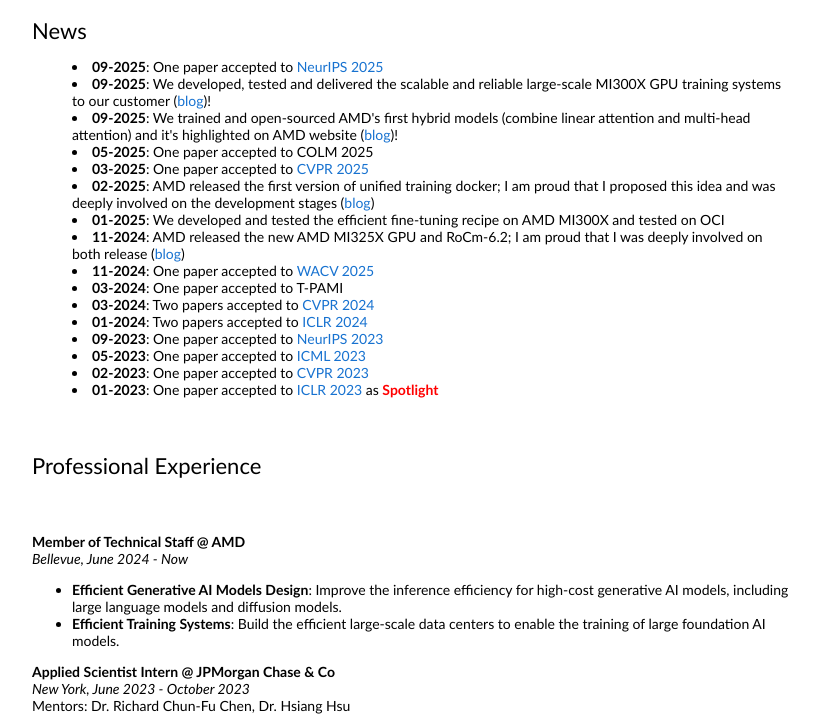
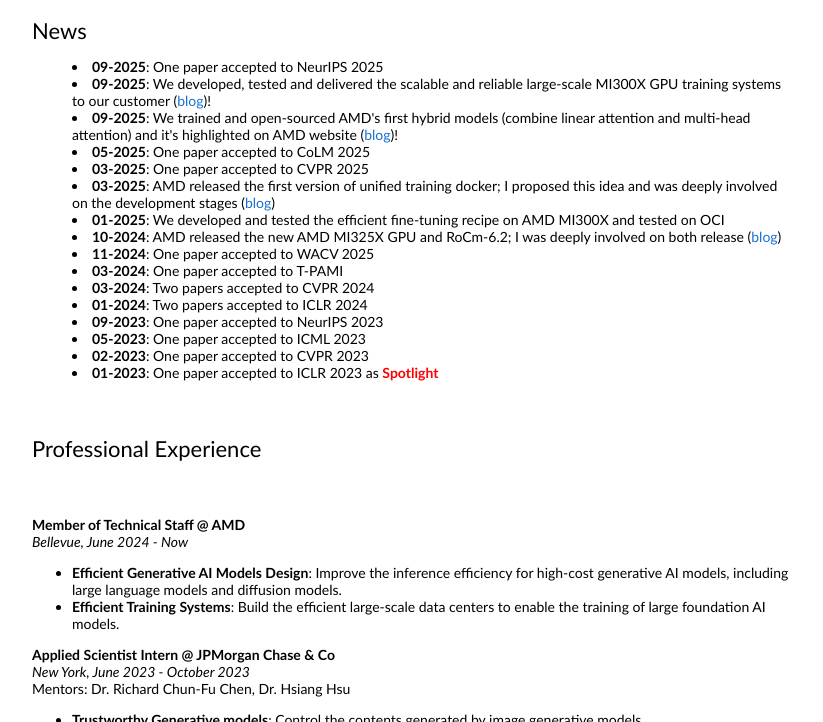
Before and after one commit to LiGuihong/LiGuihong.github.io, a plain HTML site: page index.html in a window 1280 px wide. Shown: the part 378-1100 px from the top of the page, without its empty margins (228-1051 px from the left). Drawn offline with Linux system fonts and the light colour scheme; some icons are missing.

Commit message:
update news

```diff
--- a/index.html
+++ b/index.html
@@ -72,22 +72,22 @@
               <heading>News</heading>
               <p>
                 <ul>
-                  <li style="list-style-position:inside;margin:0;padding:0;text-align:left;"><b>09-2025</b>: One paper accepted to <a href="https://neurips.cc/">NeurIPS 2025</a></li>
+                  <li style="list-style-position:inside;margin:0;padding:0;text-align:left;"><b>09-2025</b>: One paper accepted to NeurIPS 2025</li>
                   <li style="list-style-position:inside;margin:0;padding:0;text-align:left;"><b>09-2025</b>: We developed, tested and delivered the scalable and reliable large-scale MI300X GPU training systems to our customer (<a href="https://www.amd.com/en/newsroom/press-releases/2025-9-24-amd-and-cohere-expand-global-ai-collaboration-to-p.html" target="_blank">blog</a>)!</li>
                   <li style="list-style-position:inside;margin:0;padding:0;text-align:left;"><b>09-2025</b>: We trained and open-sourced AMD's first hybrid models (combine linear attention and multi-head attention) and it's highlighted on AMD website (<a href="https://rocm.blogs.amd.com/artificial-intelligence/hybrid-models,-mla,/README.html" target="_blank">blog</a>)!</li>
-                  <li style="list-style-position:inside;margin:0;padding:0;text-align:left;"><b>05-2025</b>: One paper accepted to COLM 2025</li>
-                  <li style="list-style-position:inside;margin:0;padding:0;text-align:left;"><b>03-2025</b>: One paper accepted to <a href="https://cvpr.thecvf.com/">CVPR 2025</a></li>
-                  <li style="list-style-position:inside;margin:0;padding:0;text-align:left;"><b>02-2025</b>: AMD released the first version of unified training docker; I am proud that I proposed this idea and was deeply involved on the development stages (<a href="https://rocm.blogs.amd.com/software-tools-optimization/amd-optimized-rocm-docker-for-distributed-training/README.html" target="_blank">blog</a>)</li>
+                  <li style="list-style-position:inside;margin:0;padding:0;text-align:left;"><b>05-2025</b>: One paper accepted to CoLM 2025</li>
+                  <li style="list-style-position:inside;margin:0;padding:0;text-align:left;"><b>03-2025</b>: One paper accepted to CVPR 2025</li>
+                  <li style="list-style-position:inside;margin:0;padding:0;text-align:left;"><b>03-2025</b>: AMD released the first version of unified training docker; I proposed this idea and was deeply involved on the development stages (<a href="https://rocm.blogs.amd.com/software-tools-optimization/amd-optimized-rocm-docker-for-distributed-training/README.html" target="_blank">blog</a>)</li>
                   <li style="list-style-position:inside;margin:0;padding:0;text-align:left;"><b>01-2025</b>: We developed and tested the efficient fine-tuning recipe on AMD MI300X and tested on OCI</li>
-                  <li style="list-style-position:inside;margin:0;padding:0;text-align:left;"><b>11-2024</b>: AMD released the new AMD MI325X GPU and RoCm-6.2; I am proud that I was deeply involved on both release (<a href="https://ir.amd.com/news-events/press-releases/detail/1218/amd-unveils-leadership-ai-solutions-at-advancing-ai-2024" target="_blank">blog</a>)</li>
-                  <li style="list-style-position:inside;margin:0;padding:0;text-align:left;"><b>11-2024</b>: One paper accepted to <a href="https://wacv2025.thecvf.com/">WACV 2025</a></li>
+                  <li style="list-style-position:inside;margin:0;padding:0;text-align:left;"><b>10-2024</b>: AMD released the new AMD MI325X GPU and RoCm-6.2; I was deeply involved on both release (<a href="https://ir.amd.com/news-events/press-releases/detail/1218/amd-unveils-leadership-ai-solutions-at-advancing-ai-2024" target="_blank">blog</a>)</li>
+                  <li style="list-style-position:inside;margin:0;padding:0;text-align:left;"><b>11-2024</b>: One paper accepted to WACV 2025</li>
                   <li style="list-style-position:inside;margin:0;padding:0;text-align:left;"><b>03-2024</b>: One paper accepted to T-PAMI</li>
-                  <li style="list-style-position:inside;margin:0;padding:0;text-align:left;"><b>03-2024</b>: Two papers accepted to <a href="https://cvpr.thecvf.com/">CVPR 2024</a></li>
-                  <li style="list-style-position:inside;margin:0;padding:0;text-align:left;"><b>01-2024</b>: Two papers accepted to <a href="https://iclr.cc/">ICLR 2024</a></li>
-                  <li style="list-style-position:inside;margin:0;padding:0;text-align:left;"><b>09-2023</b>: One paper accepted to <a href="https://neurips.cc/">NeurIPS 2023</a></li>
-                  <li style="list-style-position:inside;margin:0;padding:0;text-align:left;"><b>05-2023</b>: One paper accepted to <a href="https://icml.cc/">ICML 2023</a></li>
-                  <li style="list-style-position:inside;margin:0;padding:0;text-align:left;"><b>02-2023</b>: One paper accepted to <a href="https://cvpr.thecvf.com/">CVPR 2023</a></li>
-                  <li style="list-style-position:inside;margin:0;padding:0;text-align:left;"><b>01-2023</b>: One paper accepted to <a href="https://iclr.cc/">ICLR 2023</a> as <b><font color="red">Spotlight</font></b></li>
+                  <li style="list-style-position:inside;margin:0;padding:0;text-align:left;"><b>03-2024</b>: Two papers accepted to CVPR 2024</li>
+                  <li style="list-style-position:inside;margin:0;padding:0;text-align:left;"><b>01-2024</b>: Two papers accepted to ICLR 2024</li>
+                  <li style="list-style-position:inside;margin:0;padding:0;text-align:left;"><b>09-2023</b>: One paper accepted to NeurIPS 2023</li>
+                  <li style="list-style-position:inside;margin:0;padding:0;text-align:left;"><b>05-2023</b>: One paper accepted to ICML 2023</li>
+                  <li style="list-style-position:inside;margin:0;padding:0;text-align:left;"><b>02-2023</b>: One paper accepted to CVPR 2023</li>
+                  <li style="list-style-position:inside;margin:0;padding:0;text-align:left;"><b>01-2023</b>: One paper accepted to ICLR 2023 as <b><font color="red">Spotlight</font></b></li>
                 </ul>
               </p>
             </td>
```
